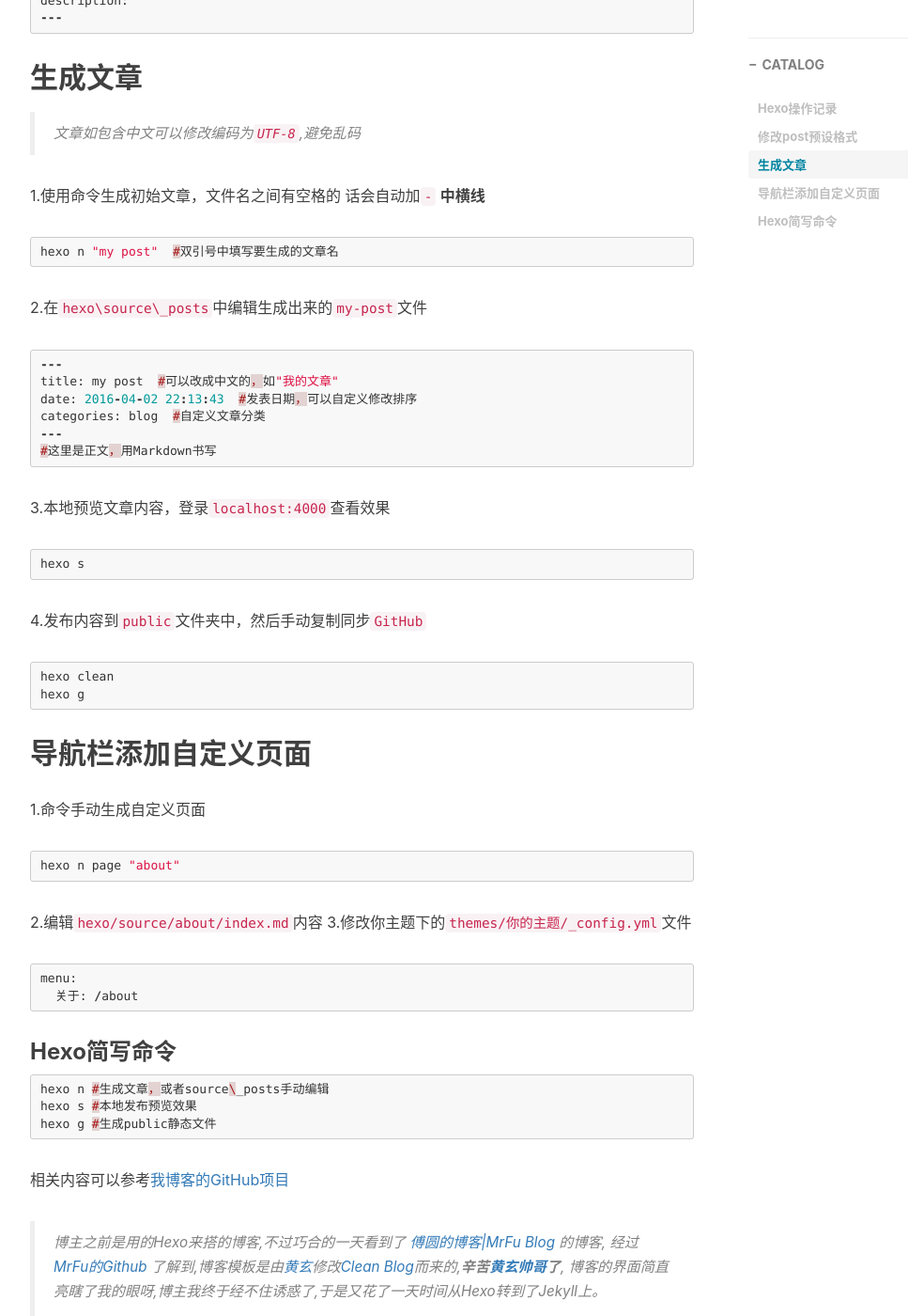
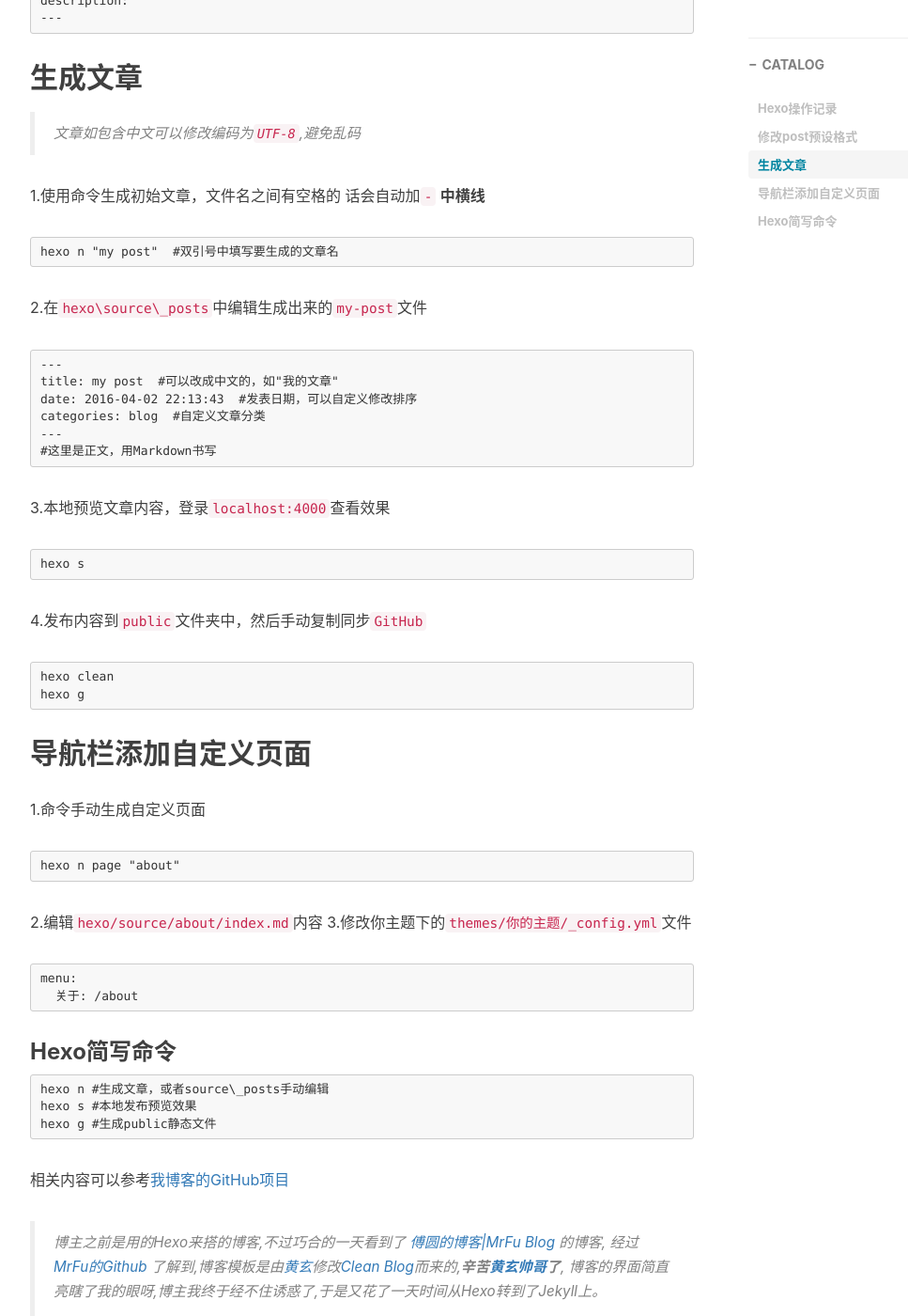
Before and after one commit to doghex/donniesky.github.io, a Jekyll site: the page built from _posts/2016-04-02-Build-Hexo-Blog.markdown, in a window 1280 px wide and 1400 px high, scrolled down 1112 px. Shown: the whole window at 94% size, without its empty margins (233-1200 px from the left). Built offline with Jekyll 4.4.1, drawn with Linux system fonts in a browser that asks for light colours; nearby versions of some CDN libraries; comment, search, counter and statistics services are not loaded; some of the changed text lies outside the part shown.

Commit message:
update post
update post

````diff
--- a/_posts/2016-04-02-Build-Hexo-Blog.markdown
+++ b/_posts/2016-04-02-Build-Hexo-Blog.markdown
@@ -25,7 +25,7 @@ tags:
 ## 修改`post`预设格式
 > 建议按照个人习惯修改`hexo\scaffolds`中的`post.md`
 
-```java
+```code
 ---
 title: {{ title }}
 date: {{ date }}
@@ -39,13 +39,13 @@ description:
 
 1.使用命令生成初始文章，文件名之间有空格的    话会自动加`-` **中横线**
 
-```java
+```code
 hexo n "my post"  #双引号中填写要生成的文章名
 ```
 
 2.在`hexo\source\_posts`中编辑生成出来的`my-post`文件
 
-```java
+```code
 ---
 title: my post  #可以改成中文的，如"我的文章"
 date: 2016-04-02 22:13:43  #发表日期，可以自定义修改排序
@@ -56,13 +56,13 @@ categories: blog  #自定义文章分类
 
 3.本地预览文章内容，登录`localhost:4000`查看效果
 
-```java
+```code
 hexo s
 ```
 
 4.发布内容到`public`文件夹中，然后手动复制同步`GitHub`
 
-```java
+```code
 hexo clean
 hexo g
 ```
@@ -71,21 +71,21 @@ hexo g
 
 1.命令手动生成自定义页面
 
-```java
+```code
 hexo n page "about"
 ```
 
 2.编辑`hexo/source/about/index.md`内容
 3.修改你主题下的`themes/你的主题/_config.yml`文件
 
-```java
+```code
 menu:
   关于: /about
 ```
 
 ### Hexo简写命令
 
-```java
+```code
 hexo n #生成文章，或者source\_posts手动编辑
 hexo s #本地发布预览效果
 hexo g #生成public静态文件
````
